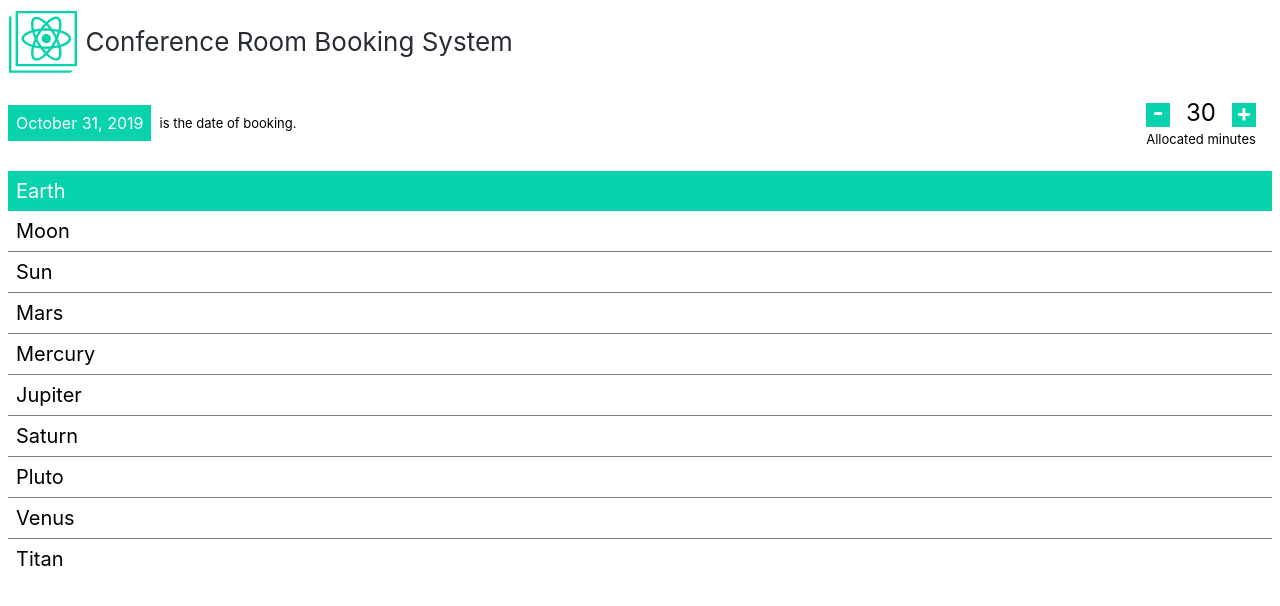
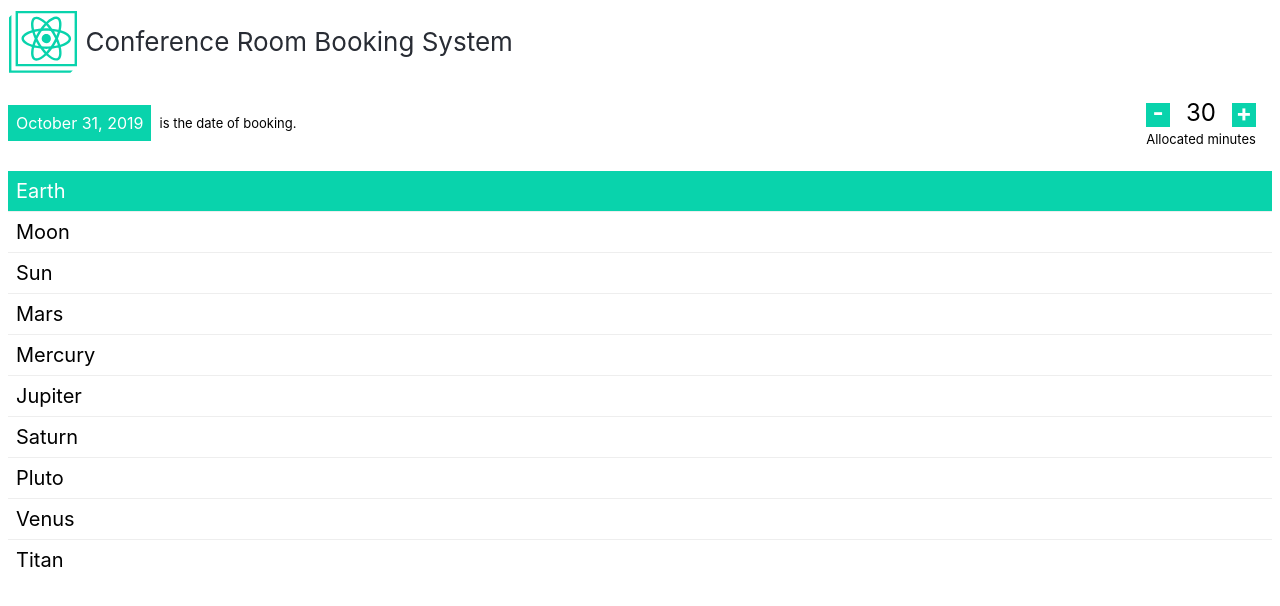
Before and after one commit to nadirlaskar/conference-room-booking, a React (Create React App) app: page / in a window 1280 px wide. Shown: the top 606 px of the page. Built offline with nearby package versions, Linux system fonts and the light colour scheme.

Commit message:
updated css for list

```diff
--- a/src/components/List.css
+++ b/src/components/List.css
@@ -9,18 +9,16 @@ ul.List-main li {
 }
 
 ul.List-main li:not(:last-child) {
-    border-bottom: 1px solid grey;
+    border-bottom: 1px solid #eeeeee;
 }
 
 ul.List-main li.List-selected-item,
 ul.List-main li:active {
-    border: none;
     background: #09d3ac;
     color: white;
 }
 
 ul.List-main li:not(.List-selected-item):hover {
-    border: none;
     background: rgba(0, 0, 0, 0.5);
     color: white;
 }
--- a/src/components/List.js
+++ b/src/components/List.js
@@ -6,7 +6,7 @@ function List({ items, selected = 0, onSelect }) {
     <ul className="List-main">
       {items.map((x, id) => (
         <li
-          className={selected === id ? "List-selected-item" : ""}
+          className={selected === id ? "List-selected-item" : null}
           key={id}
           onClick={() => onSelect(id, x)}
         >
```
